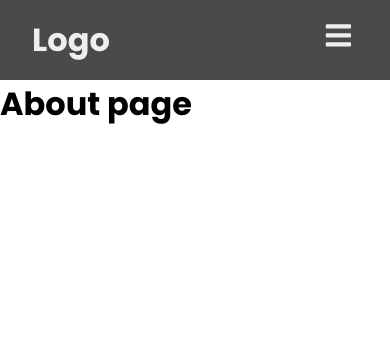
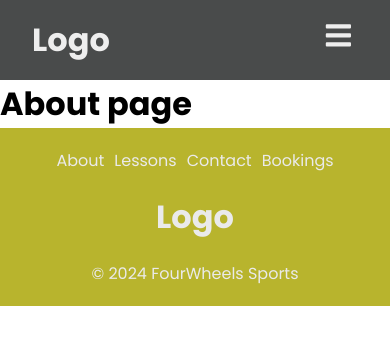
Before and after one commit to garytann/four-wheels-app-react, a React (Create React App) app in the folder my-app/: page /about in a window 390 px wide. Shown: the top 344 px of the page. Built offline with nearby package versions, Linux system fonts and the light colour scheme.

Commit message:
added footer component

```diff
--- a/my-app/src/App.js
+++ b/my-app/src/App.js
@@ -1,6 +1,7 @@
 // import './App.css';
 import React from 'react';
 import Navbar from './components/Navbar';
+import Footer from './components/Footer';
 import {Routes, Route} from "react-router-dom";
 import Home from "./pages/Home"
 import Bookings from "./pages/Bookings"
@@ -21,6 +22,7 @@ function App() {
                   <Route path="/about" element = {<About/>}/>
               </Routes>
           </div>
+      <Footer/>
       </>
 
   );
--- /dev/null
+++ b/my-app/src/Styles/footer.module.css
@@ -0,0 +1,50 @@
+.footer {
+    display: flex;
+    justify-content: space-between;
+    align-items: center;
+    padding: 20px;
+    background-color: var(--goldColor);
+    color: var(--secondaryColor);
+}
+
+.footerLinks {
+    display: flex;
+    gap: 20px;
+    padding-left: 100px;
+}
+
+.footer-links a {
+    color: var(--secondaryColor);
+    text-decoration: none;
+}
+
+.logo img {
+    height: 50px;
+}
+
+.copyright {
+    text-align: right;
+    padding-right: 100px;
+}
+
+/* Mobile styles */
+@media (max-width: 768px) {
+    .footer {
+        flex-direction: column;
+        align-items: center;
+    }
+
+    .footerLinks {
+        padding-left: 0;
+        gap: 10px;
+    }
+
+    .logo {
+        margin: 20px 0;
+    }
+
+    .copyright {
+        padding-right: 0;
+        text-align: left;
+    }
+}
--- /dev/null
+++ b/my-app/src/components/Footer.js
@@ -0,0 +1,25 @@
+import styles from '../Styles/footer.module.css';
+import React from 'react';
+import { Link } from 'react-router-dom';
+
+const Footer = () => {
+    return (
+        <footer className={styles.footer}>
+            <div className={styles.footerLinks}>
+                <Link to="/about">About</Link>
+                <Link to="/lessons">Lessons</Link>
+                <Link to="/contact">Contact</Link>
+                <Link to="/bookings">Bookings</Link>
+            </div>
+            <div className={styles.logo}>
+                {/* Replace with your logo */}
+                <h1>Logo</h1>
+            </div>
+            <div className={styles.copyright}>
+                &copy; {new Date().getFullYear()} FourWheels Sports
+            </div>
+        </footer>
+    );
+};
+
+export default Footer;
```
Lines whose indentation alone changed are shown as unchanged.
